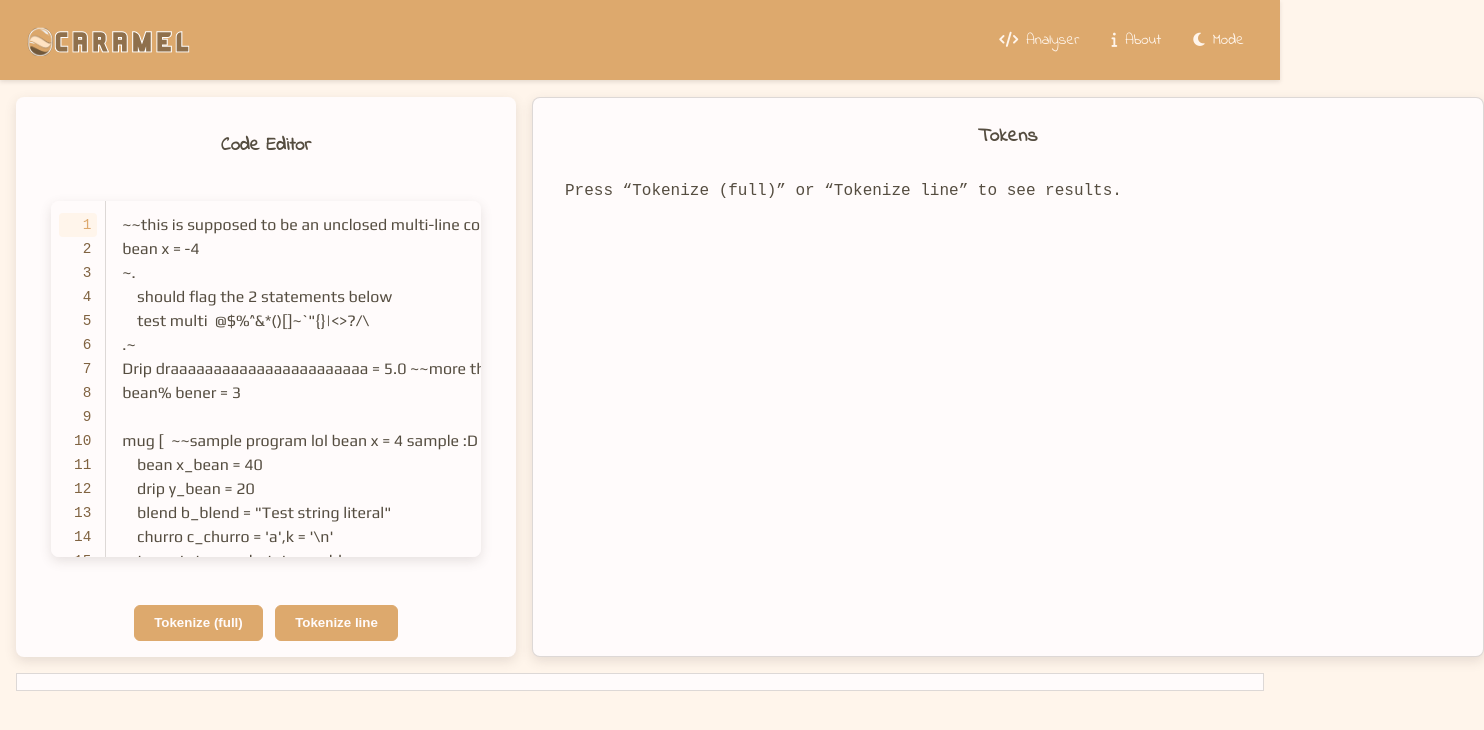
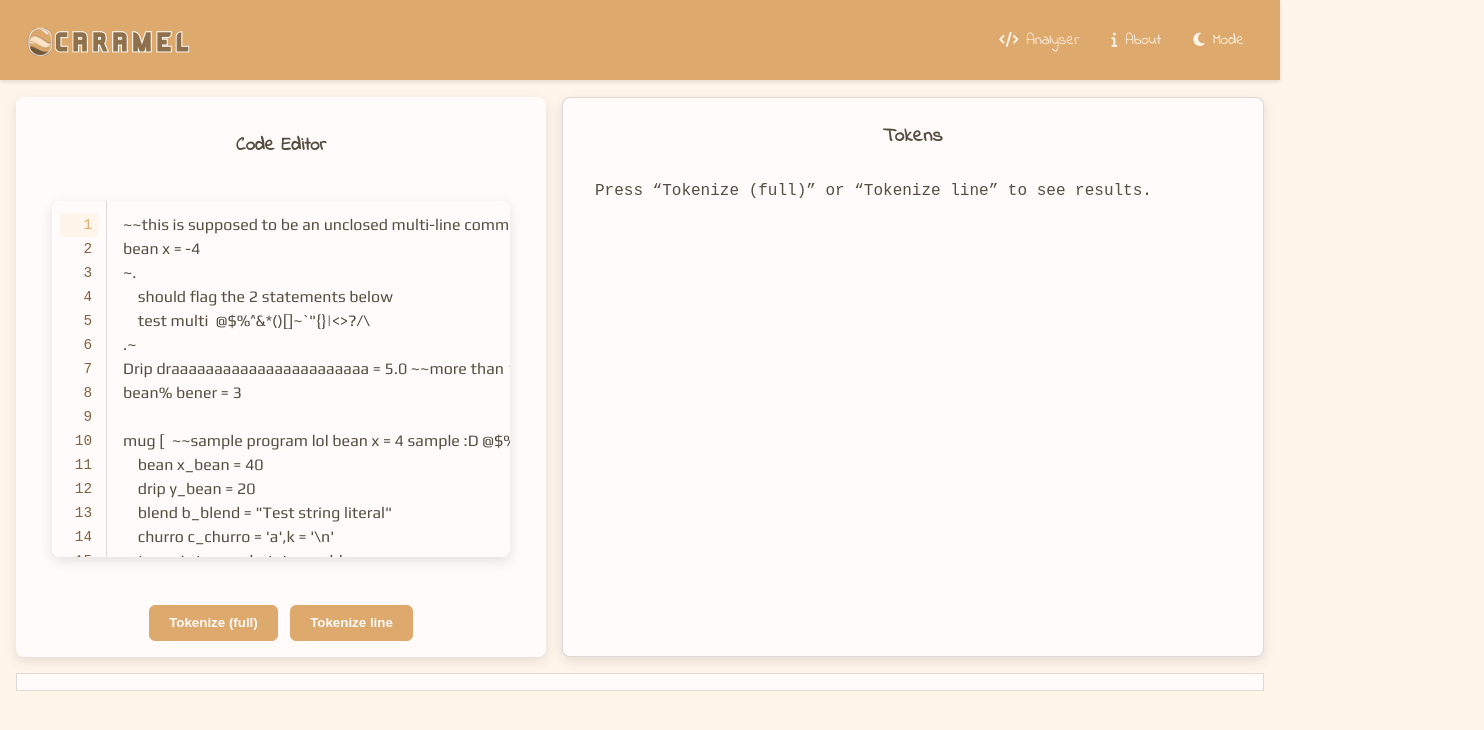
Before and after one commit to EdieBle/codeplay-caramel, a React (Vite) app: page / in a window 1280 px wide. Shown: the top 730 px of the page, 1484 px wide, since content can reach past the window. Built offline with nearby package versions, Linux system fonts and the light colour scheme.

Commit message:
Front-end changes

```diff
--- a/src/App.jsx
+++ b/src/App.jsx
@@ -258,7 +258,7 @@ function TokenTable({ tokens }) {
       <thead>
         <tr>
           <th>Lexeme</th>
-          <th>Type</th>
+          <th>Tokens</th>
           <th>Line</th>
           <th>Column</th>
         </tr>
--- a/src/styles.css
+++ b/src/styles.css
@@ -247,20 +247,20 @@ body {
 
 
 .tokens.layout-panel-right {
-  flex: 0 0 950px;
+  flex: 0 0 700px;
   overflow-y: auto;
   border: 1px solid rgba(85, 77, 64, 0.2); /* Subtle Border */
   max-height: none;
-  max-width: 950px;
+  max-width: 700px;
   background: #FFFBFB; /* Light Background */
   display: flex;
   flex-direction: column;
 }
 
 /* NEW: Define specific column widths */
-.tokens th:nth-child(1) { width: 45%; } /* Type */
-.tokens th:nth-child(2) { width: 25%; } /* Lexeme (now bigger) */
-.tokens th:nth-child(3) { width: 15%; } /* Line */
+.tokens th:nth-child(1) { width: 35%; } /* Type */
+.tokens th:nth-child(2) { width: 40%; } /* Lexeme (now bigger) */
+.tokens th:nth-child(3) { width: 25%; } /* Line */
 .tokens th:nth-child(4) { width: 15%; } /* Column */
 
 .token-table-container {
```
